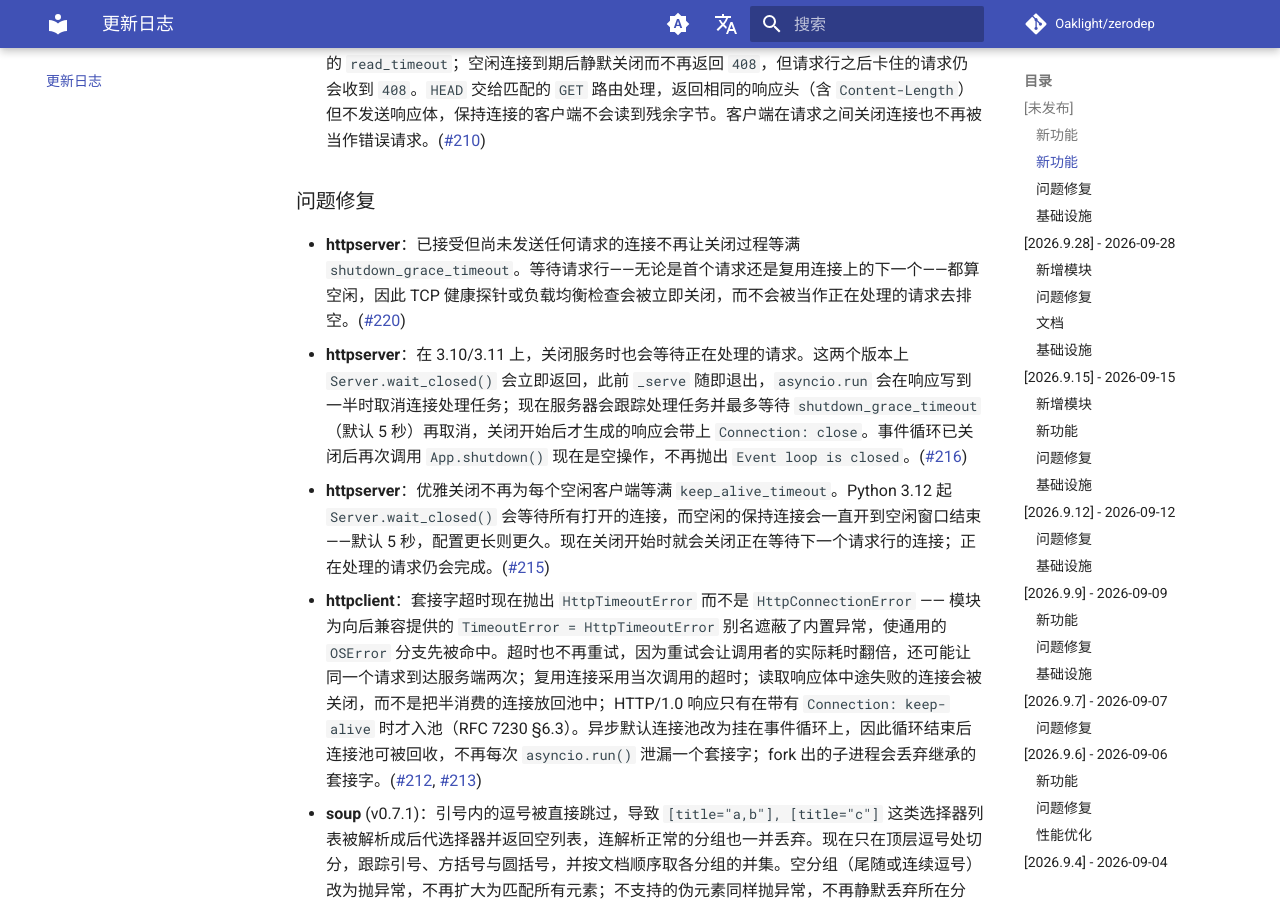
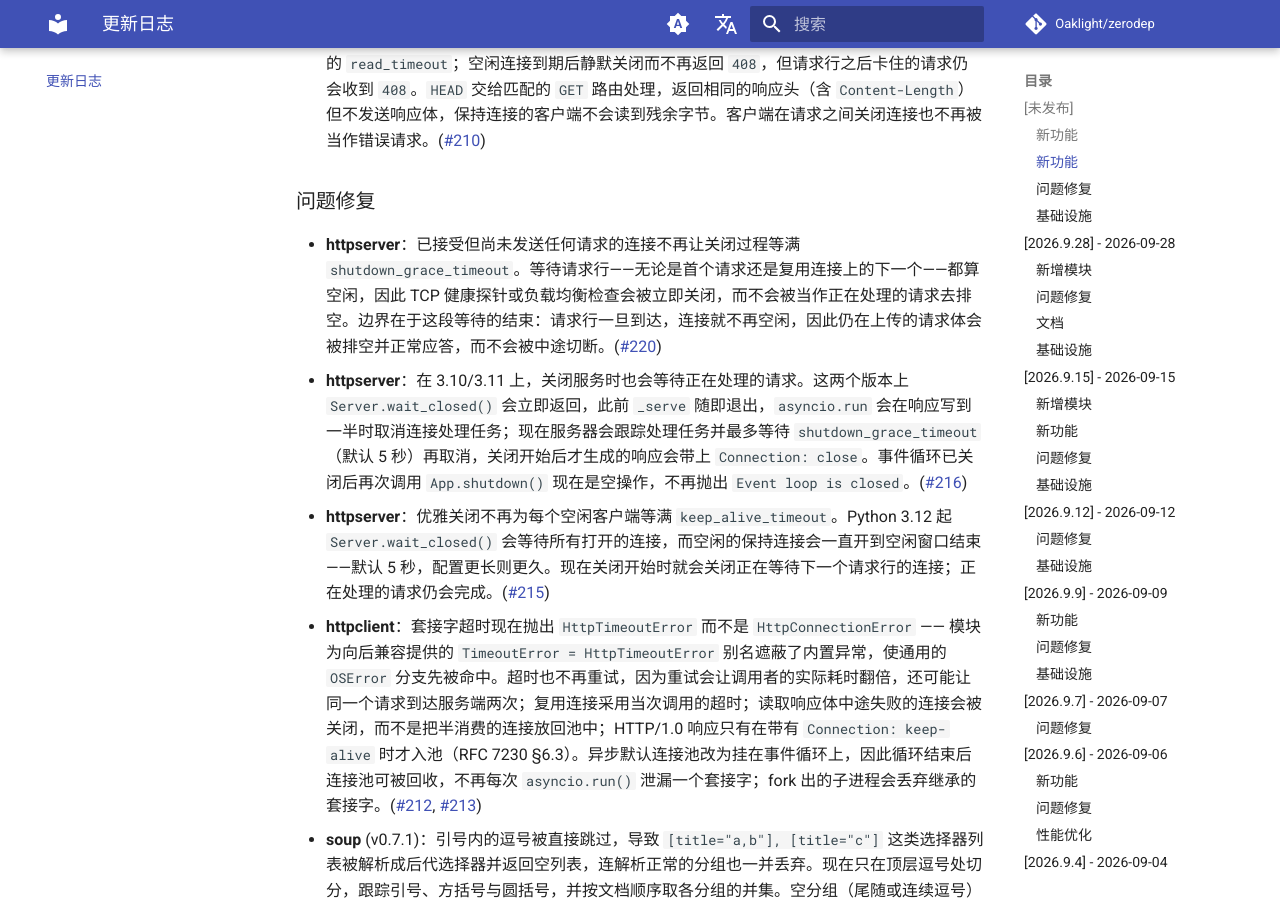
Before and after one commit to Oaklight/zerodep, an MkDocs documentation site: the page built from docs/changelog.md, in a window 1280 px wide and 900 px high, scrolled down 868 px. Built offline with MkDocs 1.6.1 and Material for MkDocs 9.7.7, drawn with Linux system fonts in a browser that asks for light colours; comment, search, counter and statistics services are not loaded.

Commit message:
docs(httpserver)：空闲窗口以请求行为界
关闭时仍在上传的请求体会被排空；只有尚未收到请求行的连接立即关闭（#220）。

```diff
--- a/docs/changelog.md
+++ b/docs/changelog.md
@@ -16,7 +16,7 @@
 
 ### 问题修复
 
-- **httpserver**：已接受但尚未发送任何请求的连接不再让关闭过程等满 `shutdown_grace_timeout`。等待请求行——无论是首个请求还是复用连接上的下一个——都算空闲，因此 TCP 健康探针或负载均衡检查会被立即关闭，而不会被当作正在处理的请求去排空。([#220](https://github.com/Oaklight/zerodep/issues/220))
+- **httpserver**：已接受但尚未发送任何请求的连接不再让关闭过程等满 `shutdown_grace_timeout`。等待请求行——无论是首个请求还是复用连接上的下一个——都算空闲，因此 TCP 健康探针或负载均衡检查会被立即关闭，而不会被当作正在处理的请求去排空。边界在于这段等待的结束：请求行一旦到达，连接就不再空闲，因此仍在上传的请求体会被排空并正常应答，而不会被中途切断。([#220](https://github.com/Oaklight/zerodep/issues/220))
 - **httpserver**：在 3.10/3.11 上，关闭服务时也会等待正在处理的请求。这两个版本上 `Server.wait_closed()` 会立即返回，此前 `_serve` 随即退出，`asyncio.run` 会在响应写到一半时取消连接处理任务；现在服务器会跟踪处理任务并最多等待 `shutdown_grace_timeout`（默认 5 秒）再取消，关闭开始后才生成的响应会带上 `Connection: close`。事件循环已关闭后再次调用 `App.shutdown()` 现在是空操作，不再抛出 `Event loop is closed`。([#216](https://github.com/Oaklight/zerodep/issues/216))
 - **httpserver**：优雅关闭不再为每个空闲客户端等满 `keep_alive_timeout`。Python 3.12 起 `Server.wait_closed()` 会等待所有打开的连接，而空闲的保持连接会一直开到空闲窗口结束——默认 5 秒，配置更长则更久。现在关闭开始时就会关闭正在等待下一个请求行的连接；正在处理的请求仍会完成。([#215](https://github.com/Oaklight/zerodep/pull/215))
 - **httpclient**：套接字超时现在抛出 `HttpTimeoutError` 而不是 `HttpConnectionError` —— 模块为向后兼容提供的 `TimeoutError = HttpTimeoutError` 别名遮蔽了内置异常，使通用的 `OSError` 分支先被命中。超时也不再重试，因为重试会让调用者的实际耗时翻倍，还可能让同一个请求到达服务端两次；复用连接采用当次调用的超时；读取响应体中途失败的连接会被关闭，而不是把半消费的连接放回池中；HTTP/1.0 响应只有在带有 `Connection: keep-alive` 时才入池（RFC 7230 §6.3）。异步默认连接池改为挂在事件循环上，因此循环结束后连接池可被回收，不再每次 `asyncio.run()` 泄漏一个套接字；fork 出的子进程会丢弃继承的套接字。([#212](https://github.com/Oaklight/zerodep/issues/212), [#213](https://github.com/Oaklight/zerodep/pull/213))
```
Also changed, not shown: docs/modules/httpserver.md (+1 -1 lines).
